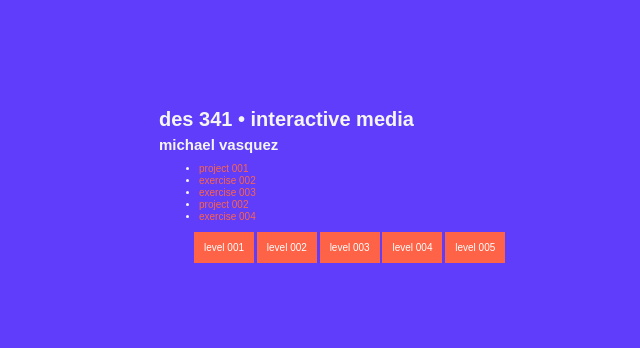
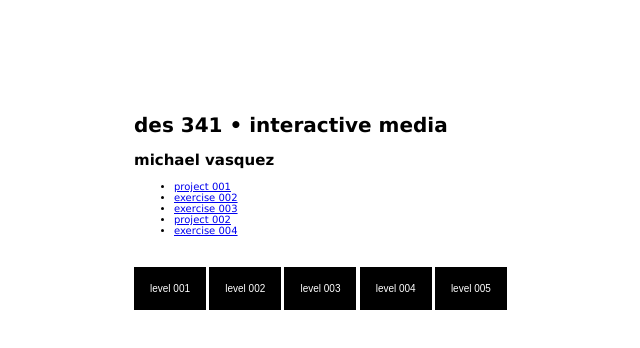
Before and after one commit to vasqmic/interactivemedia341, a plain HTML site: page index.html in a window 1280 px wide. Shown: the whole page, without its empty margins (366-1006 px from the left). Drawn offline with Linux system fonts and the light colour scheme.

Commit message:
idk honestly
changing navigation

```diff
--- a/index.html
+++ b/index.html
@@ -6,6 +6,43 @@
     <meta name="viewport" content="width=device-width, initial-scale=1.0" />
     <title>Michael's GitHub</title>
     <link rel="stylesheet" href="style.css">
+    <meta name="viewport" content="width=device-width, initial-scale=1">
+      <style>
+        .dropbtn {
+          background-color: #000;
+          color: white;
+          padding: 16px;
+          font-size: 10px;
+          border: none;
+}
+
+        .dropdown {
+          position: relative;
+          display: inline-block;
+}
+
+        .dropdown-content {
+          display: none;
+          position: absolute;
+          background-color: #f1f1f1;
+          min-width: 160px;
+          box-shadow: 0px 8px 16px 0px rgba(0,0,0,0.2);
+          z-index: 1;
+}
+
+        .dropdown-content a {
+          color: black;
+          padding: 12px 16px;
+          text-decoration: none;
+          display: block;
+}
+
+.dropdown-content a:hover {background-color: #ddd;}
+
+.dropdown:hover .dropdown-content {display: block;}
+
+.dropdown:hover .dropbtn {background-color: #3e8e41;}
+</style>
   </head>
   <body>
     <p>
--- a/style.css
+++ b/style.css
@@ -1,70 +1,9 @@
 body {
-    position: fixed;
-    margin-top: 100px;
-    margin-left: 525px;
-    text-transform: lowercase;
-    font-family: arial;
-    font-size: 10px;
-    line-height: 12px;
-    background-color: rgb(96, 61, 250);
+  font-family: verdana;
+  font-size: 10px;
+  position: fixed;
+  margin-top: 100px;
+  margin-left: 500px;
+  text-transform: lowercase;
+  text-decoration: none;
 }
-
-a {
-    text-decoration: none;
-    color: tomato
-}
-
-ul {
-    color: whitesmoke;
-}
-
-h1 {
-    color:whitesmoke;
-}
-
-h2 {
-    color:whitesmoke;
-}
-
-/* Dropdown Button */
-.dropbtn {
-    background-color: tomato;
-    color: white;
-    padding: 10px;
-    font-size: 10px;
-    border: none;
-  }
-
-  /* The container <div> - needed to position the dropdown content */
-  .dropdown {
-    position: relative; left: 35px; top: -23px;
-    display: inline-block;
-
-  }
-
-  /* Dropdown Content (Hidden by Default) */
-  .dropdown-content {
-    display: none;
-    position: absolute;
-    background-color: #f1f1f1;
-    min-width: 160px;
-    box-shadow: 0px 8px 16px 0px rgba(0,0,0,0.2);
-    z-index: 1;
-  }
-
-  /* Links inside the dropdown */
-  .dropdown-content a {
-    color: black;
-    padding: 12px 16px;
-    text-decoration: none;
-    display: block;
-  }
-
-  /* Change color of dropdown links on hover */
-  .dropdown-content a:hover {background-color: #ddd;}
-
-  /* Show the dropdown menu on hover */
-  .dropdown:hover .dropdown-content {display: block;}
-
-  /* Change the background color of the dropdown button when the dropdown content is shown */
-  .dropdown:hover .dropbtn {background-color: orange;}
```
Also changed, not shown: 1 other file.
